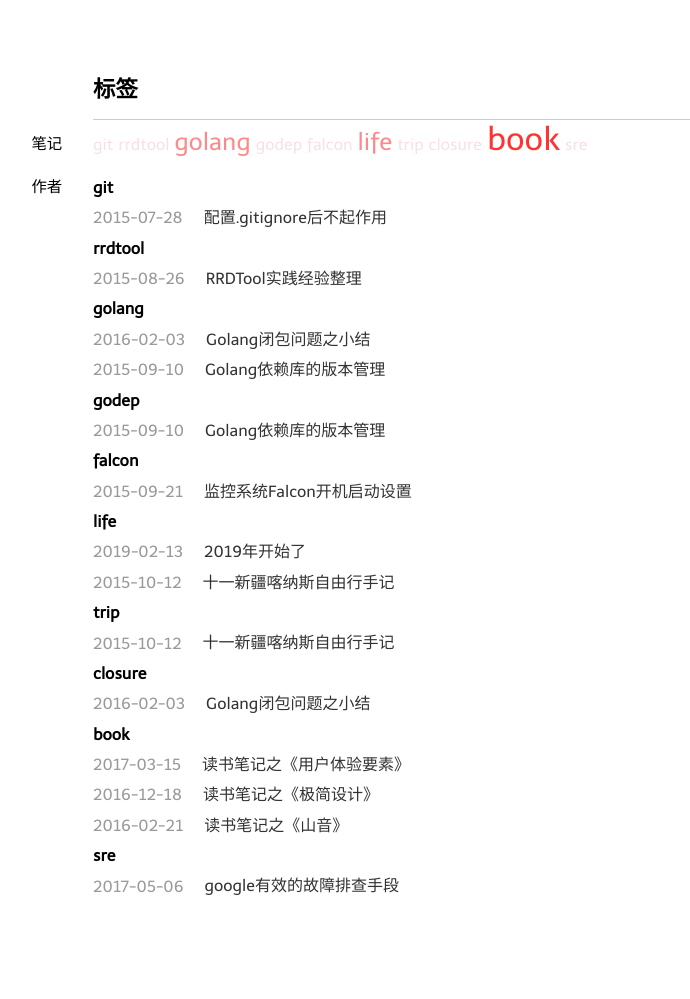
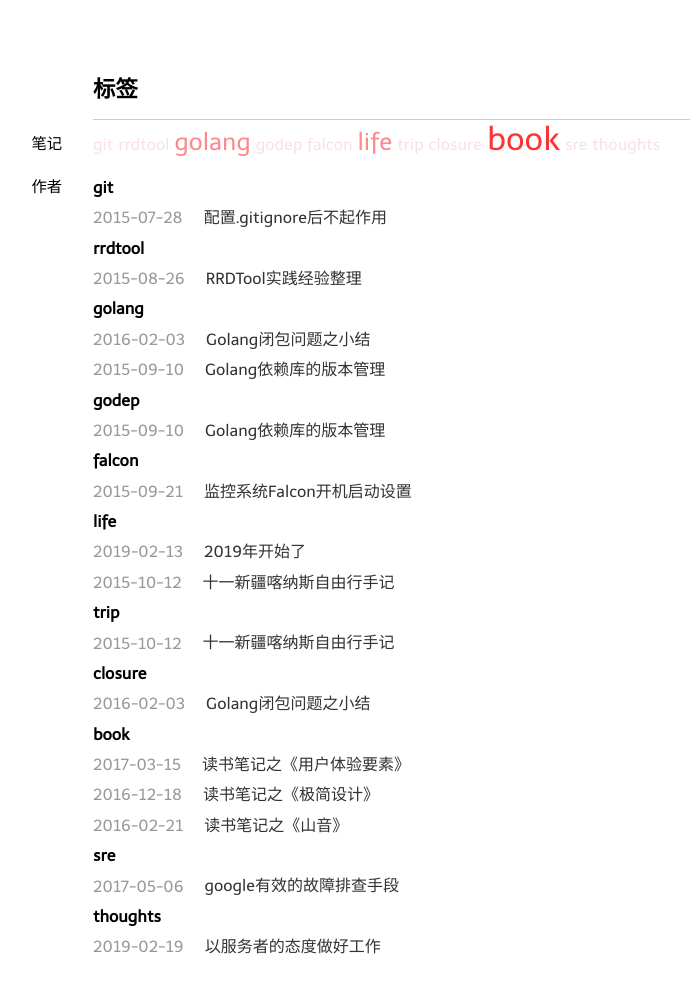
Before and after one commit to nieannote/nieannote.github.io, a Jekyll site: the page built from tags/index.md, in a window 1280 px wide. Shown: the whole page, without its empty margins (172-862 px from the left). Built offline with Jekyll 4.4.1, drawn with Linux system fonts in a browser that asks for light colours; Markdown is read by kramdown in place of the engine named in the settings; before the commit the page ends 938 px from its top, so only the background shows below that; some of the changed lines change nothing that is shown.

Commit message:
add 以服务者的态度做好工作

```diff
--- /dev/null
+++ b/_posts/2019-02-19-do-serve.markdown
@@ -0,0 +1,17 @@
+---
+layout: post
+title: 以服务者的态度做好工作
+date: 2019-02-19 12:00
+tags:
+  - thoughts
+---
+
+工作的第一原则是，**时刻为当前的或者将来的用户着想**。比如，
+
+- 站在继任者的角度写代码
+- 站在用户的角度做产品
+- 站在读者的角度写博客
+
+感谢滴滴，给了我一种可行的工作原则。
+
+现在没做好的是站在对方的角度来做人，这是下一步要进步的方向！
```
Also changed, not shown: about/index.md (line endings or trailing spaces).
